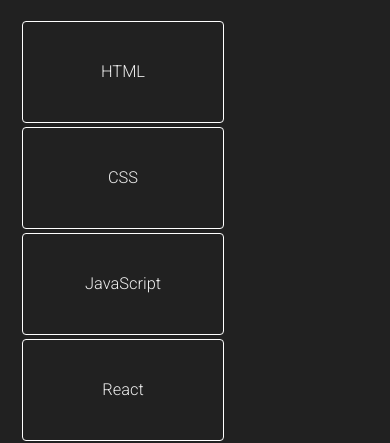
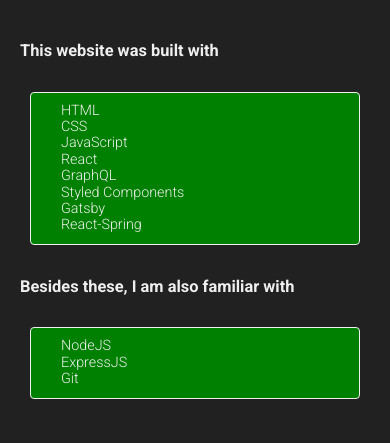
Before and after one commit to filipeestacio/portfolio, a Gatsby site: page /skills in a window 390 px wide. Shown: the part 436-879 px from the top of the page. Built offline with nearby package versions, Linux system fonts and the light colour scheme; Gatsby itself is replaced by a stand-in of ours.

```diff
--- a/src/pages/contact.js
+++ b/src/pages/contact.js
@@ -5,9 +5,10 @@
 const Form = styled.form`
   display: flex;
   flex-direction: column;
-  width: 500px;
+  max-width: 500px;
   justify-items: flex-end;
   align-items: flex-end;
+  margin: 20px;
 `
 const Label = styled.label`
   border: 0;
--- a/src/pages/skills.js
+++ b/src/pages/skills.js
@@ -2,27 +2,31 @@
 import Layout from "../components/layout"
 import styled from "styled-components"
 
-const SkillCards = styled.div`
-  display: flex;
-  flex-wrap: wrap;
-`
-
-const SkillCard = styled.div`
-  display: flex;
-  justify-content: center;
-  align-items: center;
-  width: 200px;
-  height: 100px;
-  border: 1px solid white;
+const SkillCards = styled.ul`
+  padding: 10px;
+  border: 1px solid ${props => props.theme.colors.primary};
+  list-style: none;
+  margin: 10px;
   border-radius: 4px;
-  margin: 2px;
-  &:hover {
-    box-shadow: 0 0 3px 6px tomato;
+  max-width: 500px;
+  font-size: 0.875rem;
+  line-height: 1rem;
+  background: green;
+  & > h4 {
+    color: red;
+  }
+  & > li {
+    padding-left: 20px;
   }
 `
 
+const Wrapper = styled.div`
+  display: flex;
+  flex-direction: column;
+`
+
 const Skills = () => {
-  const mySkills = [
+  const websiteSkills = [
     "HTML",
     "CSS",
     "JavaScript",
@@ -32,14 +36,28 @@
     "Gatsby",
     "React-Spring",
   ]
+
+  const familiarSkills = ["NodeJS", "ExpressJS", "Git"]
+
   return (
     <Layout>
       <h1>Skills</h1>
-      <SkillCards>
-        {mySkills.map(mySkill => (
-          <SkillCard key={mySkills.indexOf(mySkill)}>{mySkill}</SkillCard>
-        ))}
-      </SkillCards>
+      <Wrapper>
+        <h4>This website was built with</h4>
+        <SkillCards>
+          {websiteSkills.map(mySkill => (
+            <li key={websiteSkills.indexOf(mySkill)}>{mySkill}</li>
+          ))}
+        </SkillCards>
+      </Wrapper>
+      <Wrapper>
+        <h4>Besides these, I am also familiar with</h4>
+        <SkillCards>
+          {familiarSkills.map(skill => (
+            <li key={familiarSkills.indexOf(skill)}>{skill}</li>
+          ))}
+        </SkillCards>
+      </Wrapper>
     </Layout>
   )
 }
```
